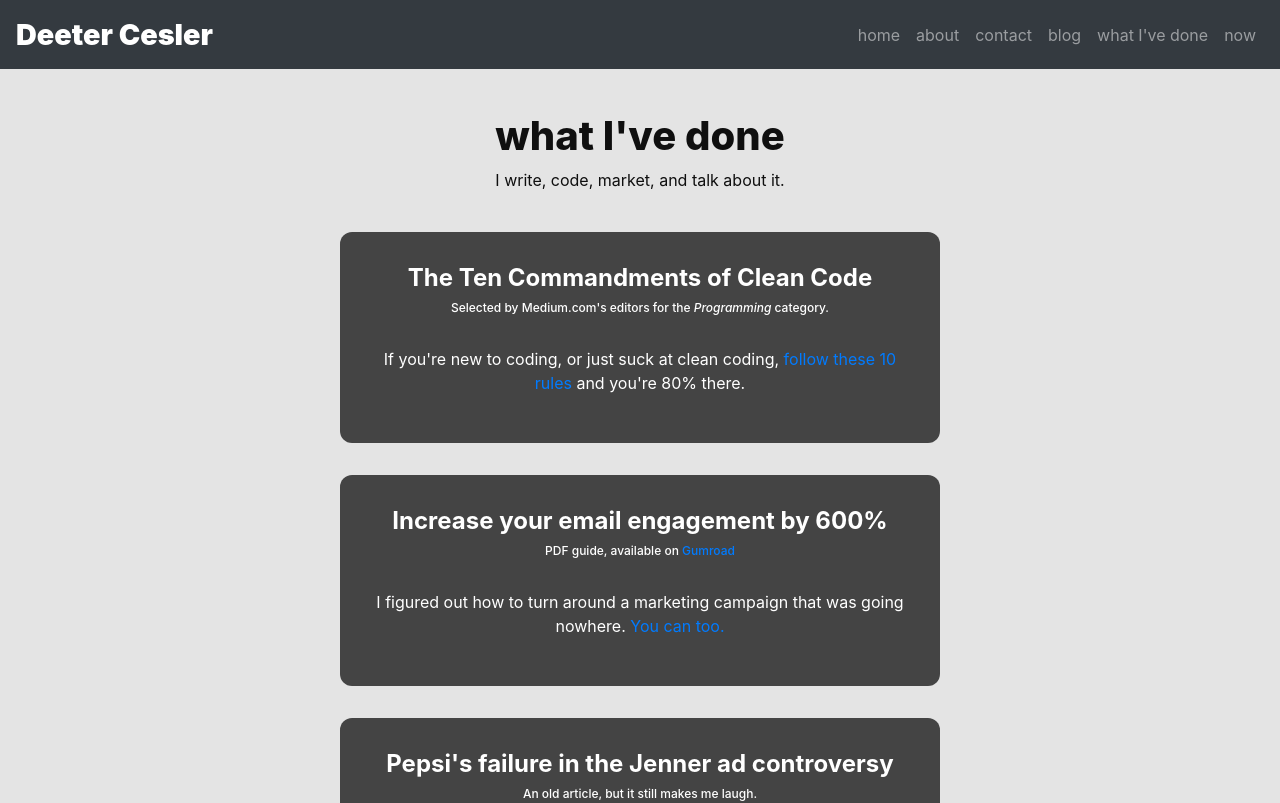
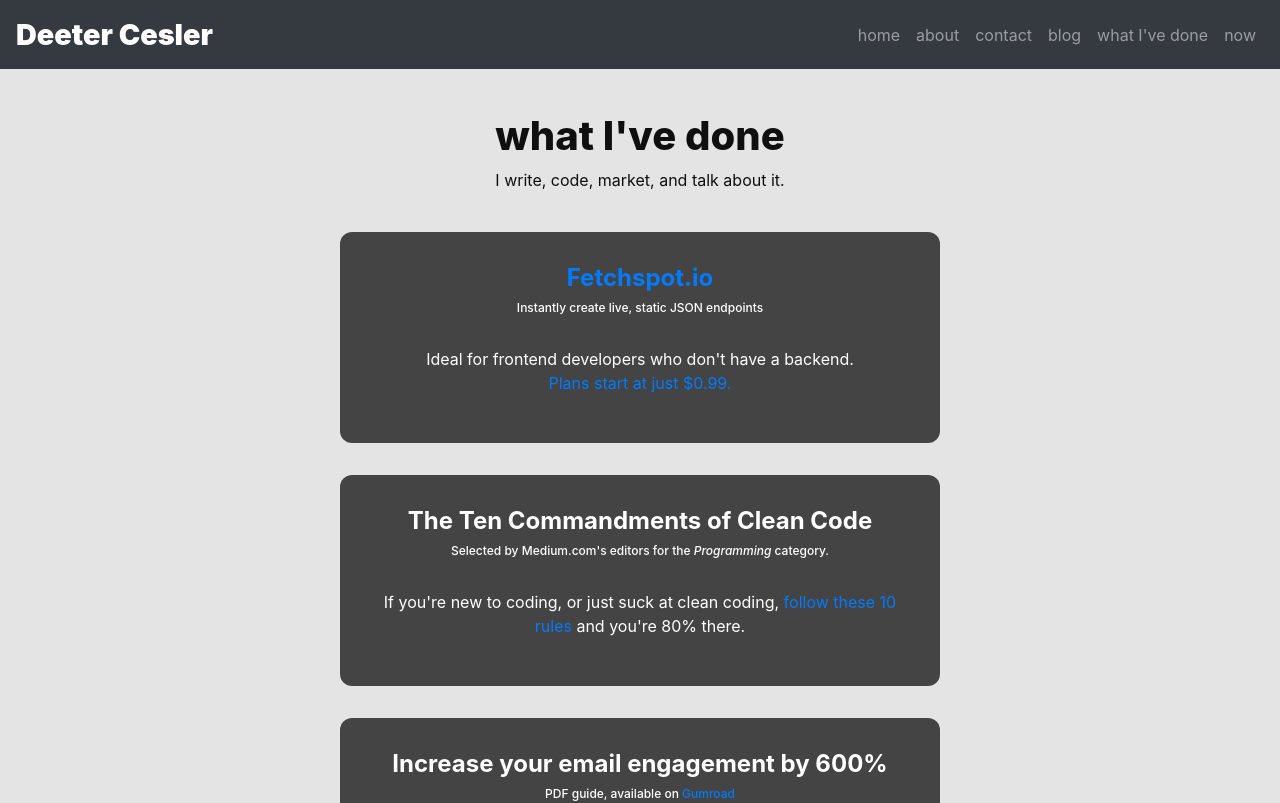
Before and after one commit to DeeterCesler/personal-site, a React (Create React App) app: page /work in a window 1280 px wide. Shown: the top 803 px of the page. Built offline with nearby package versions, Linux system fonts and the light colour scheme; no server answers.

Commit message:
update /now and /work with my latest

```diff
--- a/src/App.css
+++ b/src/App.css
@@ -234,6 +234,7 @@ h3{
   border-radius: 12px;
   max-width: 600px;
   display: inline-block;
+  width: 60%;
 }
 
 .readability h3 a {
--- a/src/Now.jsx
+++ b/src/Now.jsx
@@ -7,15 +7,12 @@ const Now = () => {
             <h1 className="now-header">what I'm doing right now</h1>
             <div className="container text-center">
                 <div className="readability">
-                    <h3 className=""><a href="https://fetchspot.io">Fetchspot.io</a></h3>
+                    <h3 className="">Black Business Directory</h3>
                     <br/>
-                    <p className="">I'm creating a web app that lets you instantly create static endpoints for software development purposes.
+                    <p className="">I'm creating a directory to help people search and find black-owned businesses in the Denver area.
                     <br/>
                     <br/>
-                    I.e., if you're building a frontend app (like with React or Angular) but the backend isn't ready yet, you can simulate your server with data sent to you via a static endpoint.
-                    <br/>
-                    <br/>
-                    Essentially Postman, but the opposite. <a href="https://fetchspot.io">Check it out.</a></p>
+                    It's a super simple demo at the moment. <a href="https://jolly-mcclintock-6977ca.netlify.app/">Check it out.</a></p>
                     {/* <p className="">If you're interested in using it, <a href="mailto:deeter.cesler@gmail.com">send me a message.</a></p> */}
                 </div>
             </div>
--- a/src/Work.jsx
+++ b/src/Work.jsx
@@ -17,19 +17,30 @@ const Work = () => {
             </div> */}
             <div className="container">
                 <div className="readability">
+                    <h4><a href="https://fetchspot.io/" target="_blank" rel="noopener noreferrer">Fetchspot.io</a></h4>
+                    <h6>Instantly create live, static JSON endpoints</h6>
+                    <br/>
+                    <p>Ideal for frontend developers who don't have a backend.
+                    <br/>
+                    <a target="_blank" rel="noopener noreferrer" href="https://fetchspot.io/">Plans start at just $0.99.</a></p>
+                </div>
+            </div>
+            <div className="mini-spacer"/>
+            <div className="container">
+                <div className="readability">
                     <h4>The Ten Commandments of Clean Code</h4>
                     <h6>Selected by Medium.com's editors for the <i>Programming</i> category.</h6>
                     <br/>
-                    <p>If you're new to coding, or just suck at clean coding, <a target="_blank" href="https://medium.com/@deetercesler/the-ten-commandments-of-clean-code-89b22a6f01d1">follow these 10 rules</a> and you're 80% there.</p>
+                    <p>If you're new to coding, or just suck at clean coding, <a target="_blank" rel="noopener noreferrer" href="https://medium.com/@deetercesler/the-ten-commandments-of-clean-code-89b22a6f01d1">follow these 10 rules</a> and you're 80% there.</p>
                 </div>
             </div>
             <div className="mini-spacer"/>
             <div className="container">
                 <div className="readability">
                     <h4>Increase your email engagement by 600%</h4>
-                    <h6>PDF guide, available on <a href="https://gumroad.com/l/TSXqK" target="_blank">Gumroad</a></h6>
+                    <h6>PDF guide, available on <a href="https://gumroad.com/l/TSXqK" target="_blank" rel="noopener noreferrer">Gumroad</a></h6>
                     <br/>
-                    <p>I figured out how to turn around a marketing campaign that was going nowhere. <a href="https://600percent.com" target="_blank">You can too.</a></p>
+                    <p>I figured out how to turn around a marketing campaign that was going nowhere. <a href="https://600percent.com" target="_blank" rel="noopener noreferrer">You can too.</a></p>
                 </div>
             </div>
             <div className="mini-spacer"/>
@@ -38,7 +49,7 @@ const Work = () => {
                     <h4>Pepsi's failure in the Jenner ad controversy</h4>
                     <h6>An old article, but it still makes me laugh.</h6>
                     <br/>
-                    <p>Chosen by SmartBrief's editors for their <i>Marketing</i> newsletter. <a href="https://www.smartbrief.com/original/2017/04/pepsis-failure-jenner-ad-controversy" target="_blank">My thoughts on how Pepsi <i>should've</i> responded</a> when their ill-fated ad didn't go their way.</p>
+                    <p>Chosen by SmartBrief's editors for their <i>Marketing</i> newsletter. <a href="https://www.smartbrief.com/original/2017/04/pepsis-failure-jenner-ad-controversy" rel="noopener noreferrer" target="_blank">My thoughts on how Pepsi <i>should've</i> responded</a> when their ill-fated ad didn't go their way.</p>
                 </div>
             </div>
             <div className="spacer"/>
```
